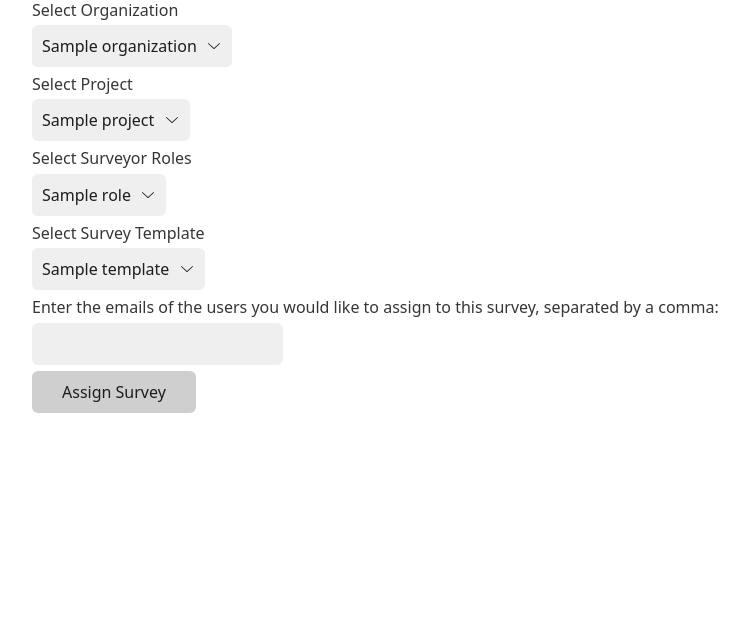
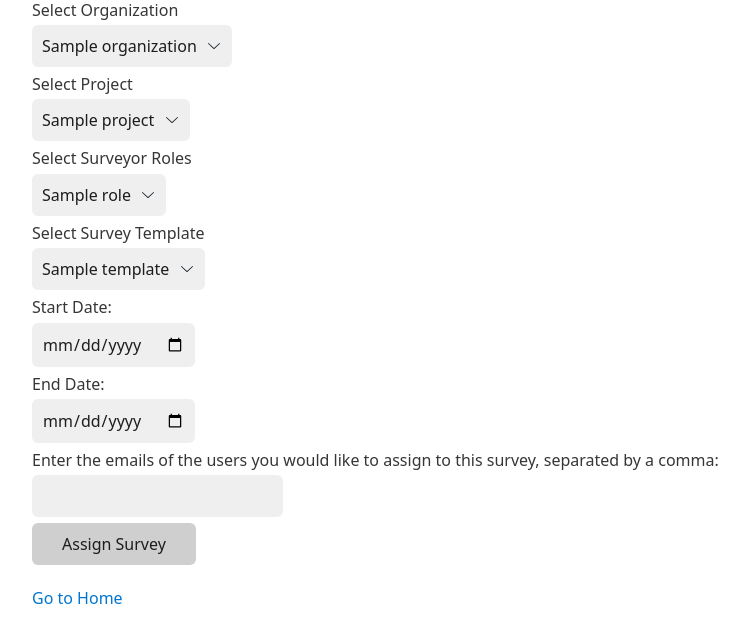
Before and after one commit to BiggScrappy/Senior-Project, a PHP site: page /assignSurvey.php in a window 1280 px wide. Shown: the part 129-772 px from the top of the page, without its empty margins (208-957 px from the left). Run offline with PHP 8.4, Linux system fonts and the light colour scheme; tables that the repository leaves empty or names only in its code hold one stand-in row (values such as "Sample post"); data that the repository does not hold is empty.

Commit message:
Update assignSurvey.php
update to allow addition of a start date and an end date

```diff
--- a/assignSurvey.php
+++ b/assignSurvey.php
@@ -1,6 +1,4 @@
- <!--Assign Survey -->
- <!--Ember Adkins 901893134-->
- <?php
+<?php
 //ini_set('session.save_path',realpath(dirname($_SERVER['DOCUMENT_ROOT']) . '/home1/missysme/sessions'));
 session_start();
 
@@ -16,7 +14,8 @@ if(isset($_SESSION["user_id"])){
     $user = $result-> fetch_assoc();
 }
 ?>
-
+ <!--Assign Survey -->
+ <!--Ember Adkins 901893134-->
 <!DOCTYPE html>
 <html>
 <head>
@@ -98,6 +97,17 @@ if(isset($_SESSION["user_id"])){
             </select>
         </div>
 
+        <!--add start date-->
+        <div>
+        <label for="startDate">Start Date:</label>
+        <input type="date" id="startDate" name="startDate">
+        </div>
+
+        <!--add end date-->
+        <div>
+        <label for="endDate">End Date:</label>
+        <input type="date" id="endDate" name="endDate">
+        </div>
         <!--add respondent emails-->
         <div>
             <label for="email">Enter the emails of the users you would like to assign to this survey, separated by a comma:</label>
@@ -117,6 +127,6 @@ if(isset($_SESSION["user_id"])){
         </div>
         <button>Assign Survey</button>
     </form>
-
+    <p><a href="index.php">Go to Home</a></p>
 </body>
 </html>
```
